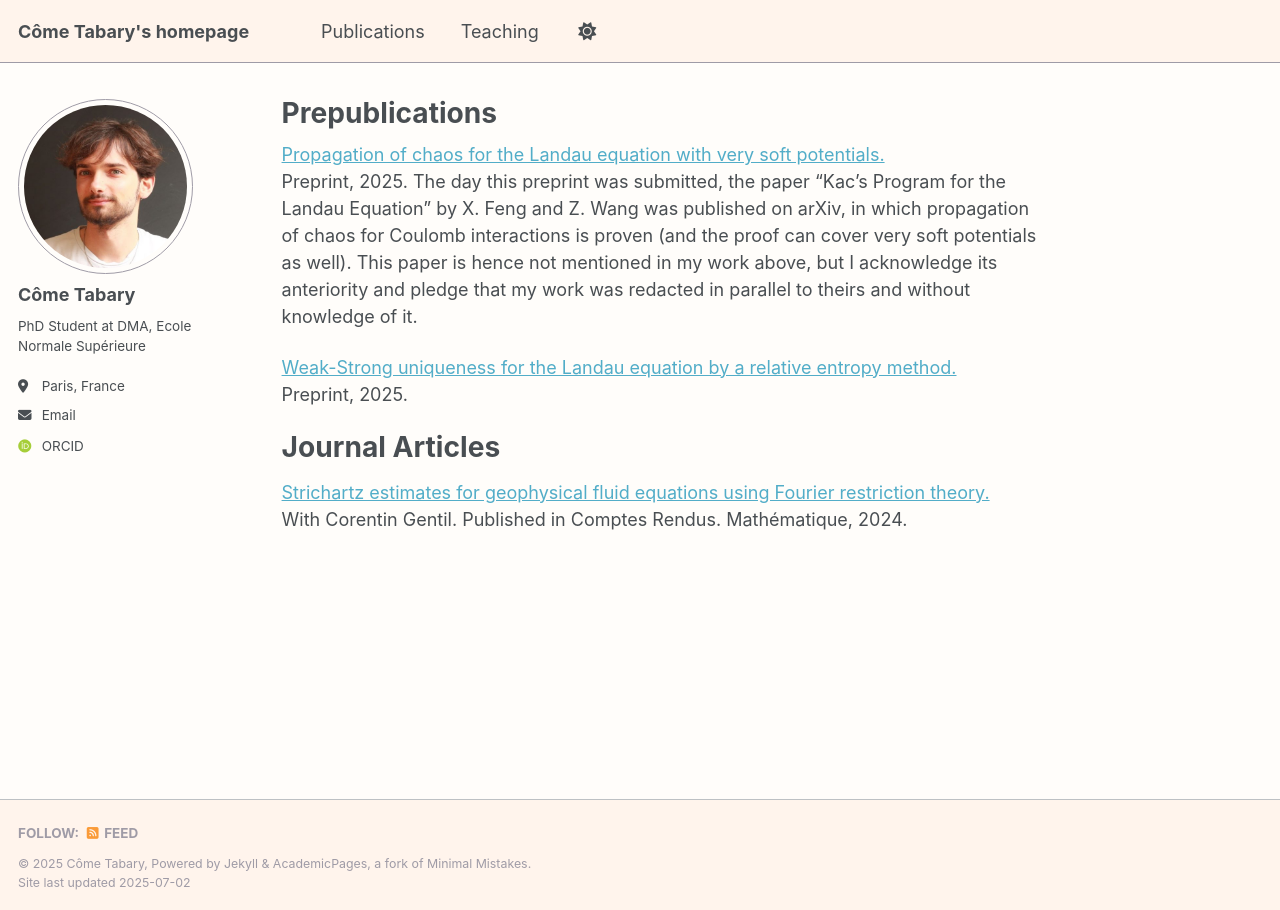
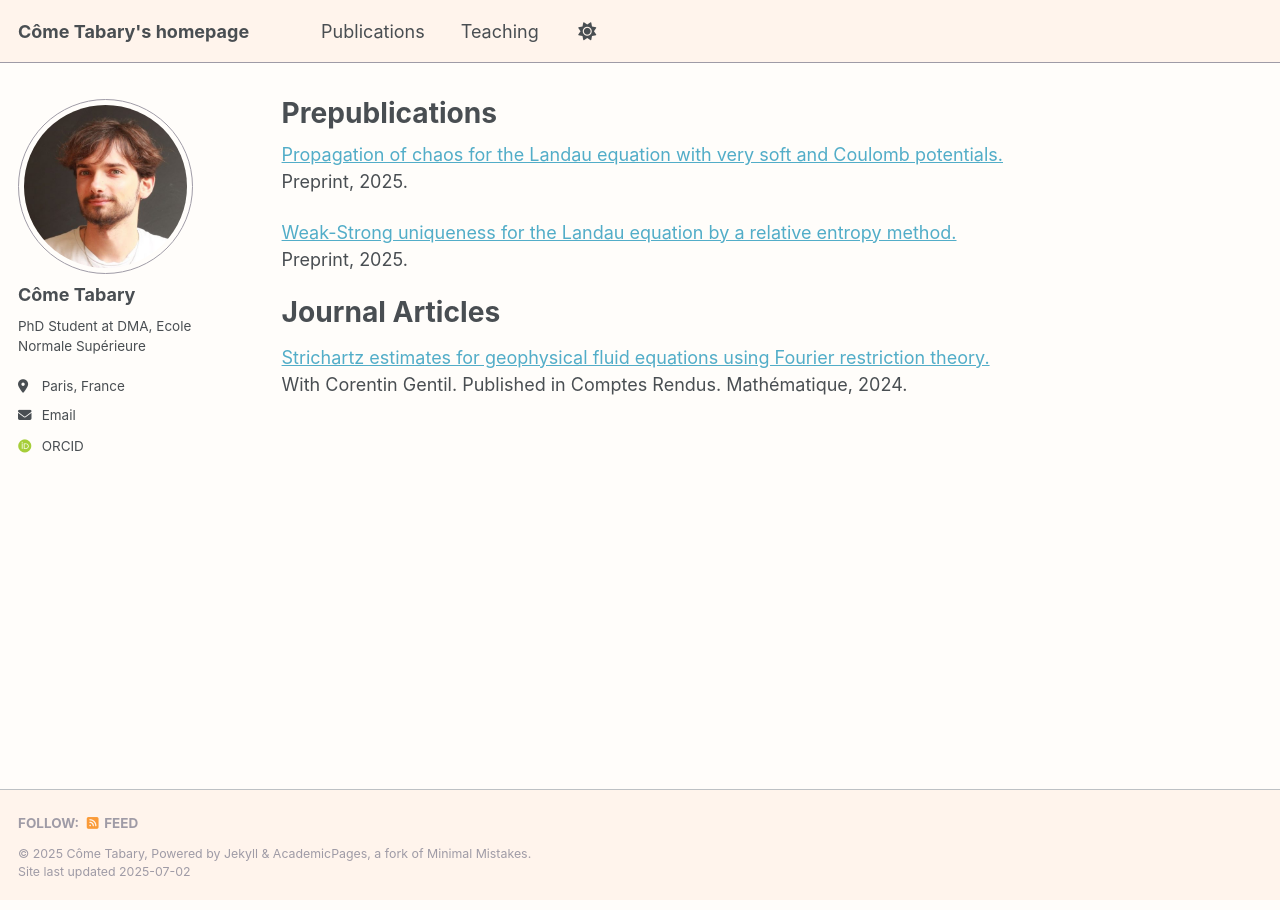
Before and after one commit to c-tabary/c-tabary.github.io, a Jekyll site: the page built from _pages/publications.md, in a window 1280 px wide. Built offline with Jekyll 4.4.1, drawn with Linux system fonts in a browser that asks for light colours; some web fonts are replaced.

Commit message:
Update publications.md

```diff
--- a/_pages/publications.md
+++ b/_pages/publications.md
@@ -5,9 +5,9 @@ title: 'Prepublications'
 redirect_from:
   - "/publication/"
 ---
-[Propagation of chaos for the Landau equation with very soft potentials.](https://arxiv.org/pdf/2506.15795)
+[Propagation of chaos for the Landau equation with very soft and Coulomb potentials.](https://arxiv.org/pdf/2506.15795)
 \
-Preprint, 2025. The day this preprint was submitted, the paper "Kac's Program for the Landau Equation" by X. Feng and Z. Wang was published on arXiv, in which propagation of chaos for Coulomb interactions is proven (and the proof can cover very soft potentials as well). This paper is hence not mentioned in my work above, but I acknowledge its anteriority and pledge that my work was redacted in parallel to theirs and without knowledge of it.
+Preprint, 2025.
 
 [Weak-Strong uniqueness for the Landau equation by a relative entropy method.](https://arxiv.org/pdf/2505.21120)
 \
```
